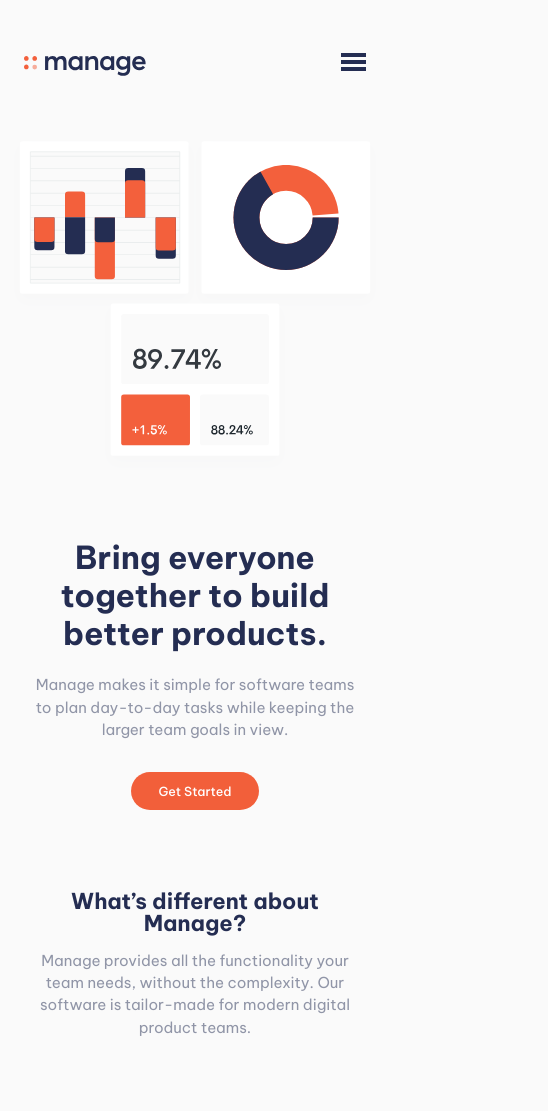
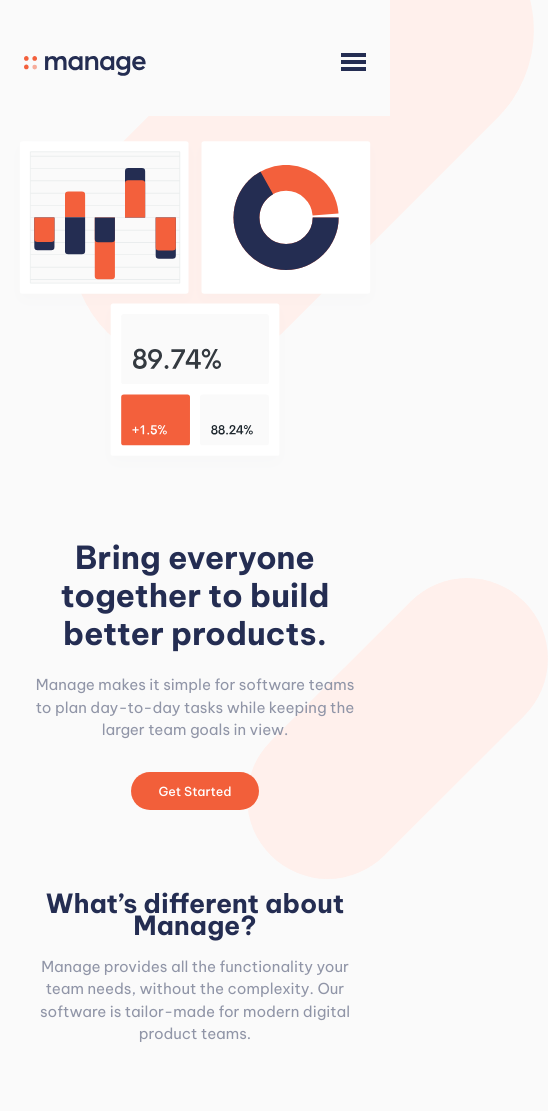
Before and after one commit to johnjanieltr/manage-landing-page, a website built with Vite: page index.html in a window 390 px wide. Shown: the top 1111 px of the page, 548 px wide, since content can reach past the window. Built offline with nearby package versions, Linux system fonts and the light colour scheme.

Commit message:
adding tablet patterns to background

```diff
--- a/assets/css/main.css
+++ b/assets/css/main.css
@@ -200,11 +200,12 @@ body {
 
 /* ******* SECTIONS ******* */
 .sections-container {
+  position: relative;
   max-width: var(--max-width);
-  /* border: 2px solid blue; */
 }
 
 .section {
+  position: relative;
   padding: 2rem 1.7rem;
   text-align: center;
 }
@@ -216,7 +217,7 @@ body {
 
 .section__title {
   margin: 0.7em;
-  font-size: var(--step-1);
+  font-size: var(--step-2);
   font-weight: 700;
   color: var(--primary-title-color);
 }
@@ -563,6 +564,22 @@ body {
 }
 
 /* ******* OTHERS ******* */
+.tablet-pattern-1 {
+  position: absolute;
+  top: clamp(-20.7rem, -9.5182rem + -14.9091vi, -12.5rem);
+  right: clamp(-12.4rem, -7.3545rem + -6.7273vi, -8.7rem);
+  width: clamp(28rem, 23.6364rem + 21.8182vi, 40rem);
+  z-index: -1;
+}
+
+.tablet-pattern-2 {
+  position: absolute;
+  top: clamp(-18.3rem, -13.5467rem + -12.2667vi, -16rem);
+  right: clamp(-10rem, -10.5333rem + 2.6667vi, -9.5rem);
+  width: clamp(18.5rem, 16.9rem + 8vi, 20rem);
+  z-index: -1;
+}
+
 .dark-layer {
   position: fixed;
   top: 0;
@@ -640,7 +657,7 @@ body {
   }
 
   .section__description {
-    width: 70%;
+    width: 65%;
     text-align: left;
   }
 
@@ -697,7 +714,7 @@ body {
   }
 
   .last-section {
-    padding: 2rem 2em;
+    padding: 3.5rem 2rem;
   }
 
   .last-section__container {
@@ -712,9 +729,9 @@ body {
   }
 
   .last-section__title {
+    max-width: 360px;
     margin-bottom: 0;
-    max-width: 350px;
-    font-size: var(--step-1);
+    font-size: var(--step-2);
     line-height: 1.2em;
     text-align: left;
   }
@@ -750,6 +767,15 @@ body {
     grid-column: 1/3;
     grid-row: 5/6;
     margin-right: 0.4rem;
+  }
+
+  /* tablet patterns */
+  .tablet-pattern-2 {
+    top: auto;
+    right: auto;
+    bottom: clamp(-22rem, 33.8621rem + -74.4828vi, 5rem);
+    left: clamp(-30rem, 7.2414rem + -49.6552vi, -12rem);
+    width: clamp(22rem, 4.8966rem + 44.1379vi, 38rem);
   }
 }
 
--- a/index.html
+++ b/index.html
@@ -183,6 +183,13 @@
             complexity. Our software is tailor-made for modern digital product
             teams.
           </p>
+          <!-- tablet pattern -->
+          <div class="tablet-pattern-2">
+            <img
+              src="./assets/icons/bg-tablet-pattern.svg"
+              alt="Tablet pattern"
+            />
+          </div>
         </section>
         <section class="section">
           <div class="sec-item">
@@ -219,6 +226,13 @@
             </p>
           </div>
         </section>
+        <!-- tablet pattern -->
+        <div class="tablet-pattern-1">
+          <img
+            src="./assets/icons/bg-tablet-pattern.svg"
+            alt="Tablet pattern"
+          />
+        </div>
       </div>
       <section class="reviews-section">
         <h2 class="reviews-section__title">What they’ve said</h2>
```
